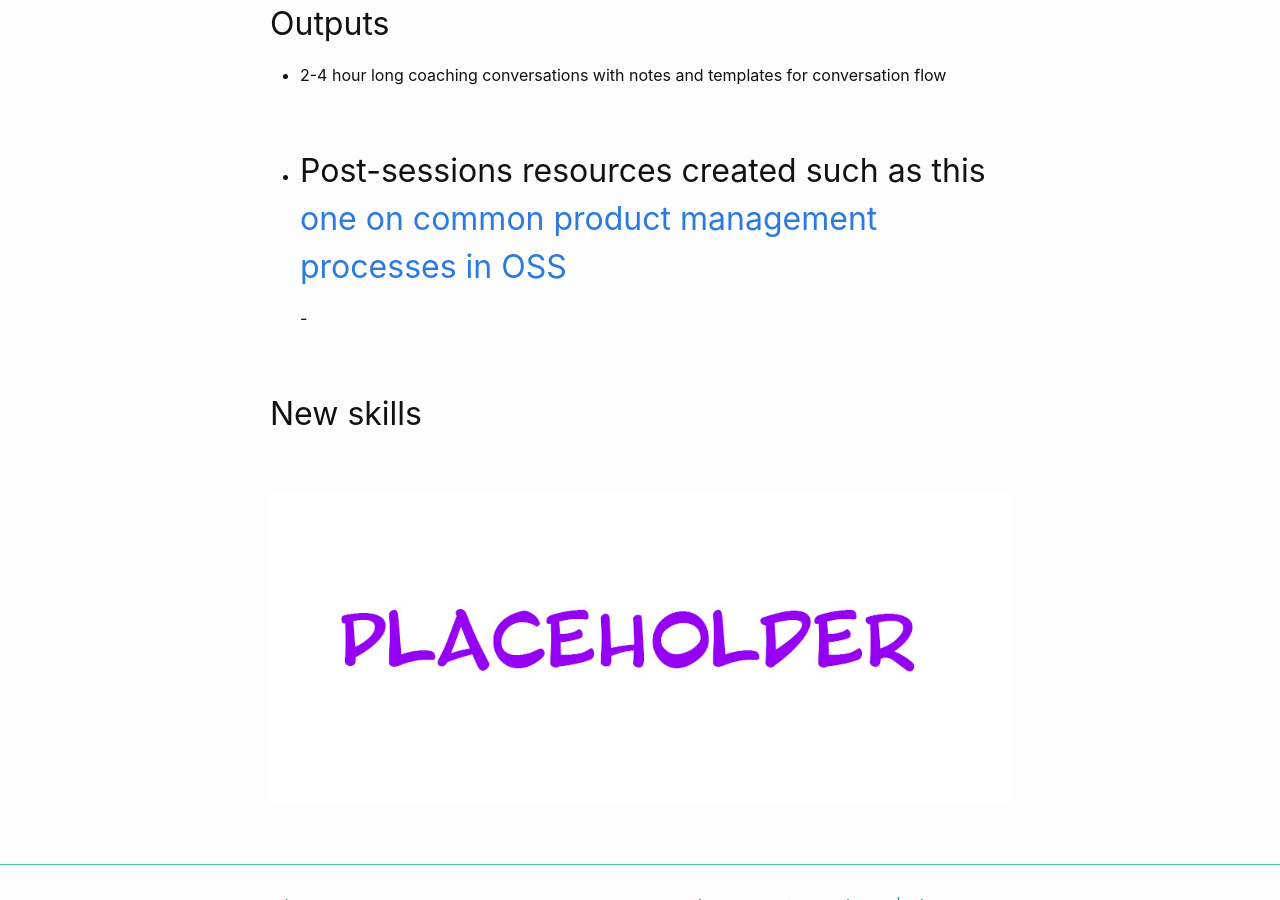
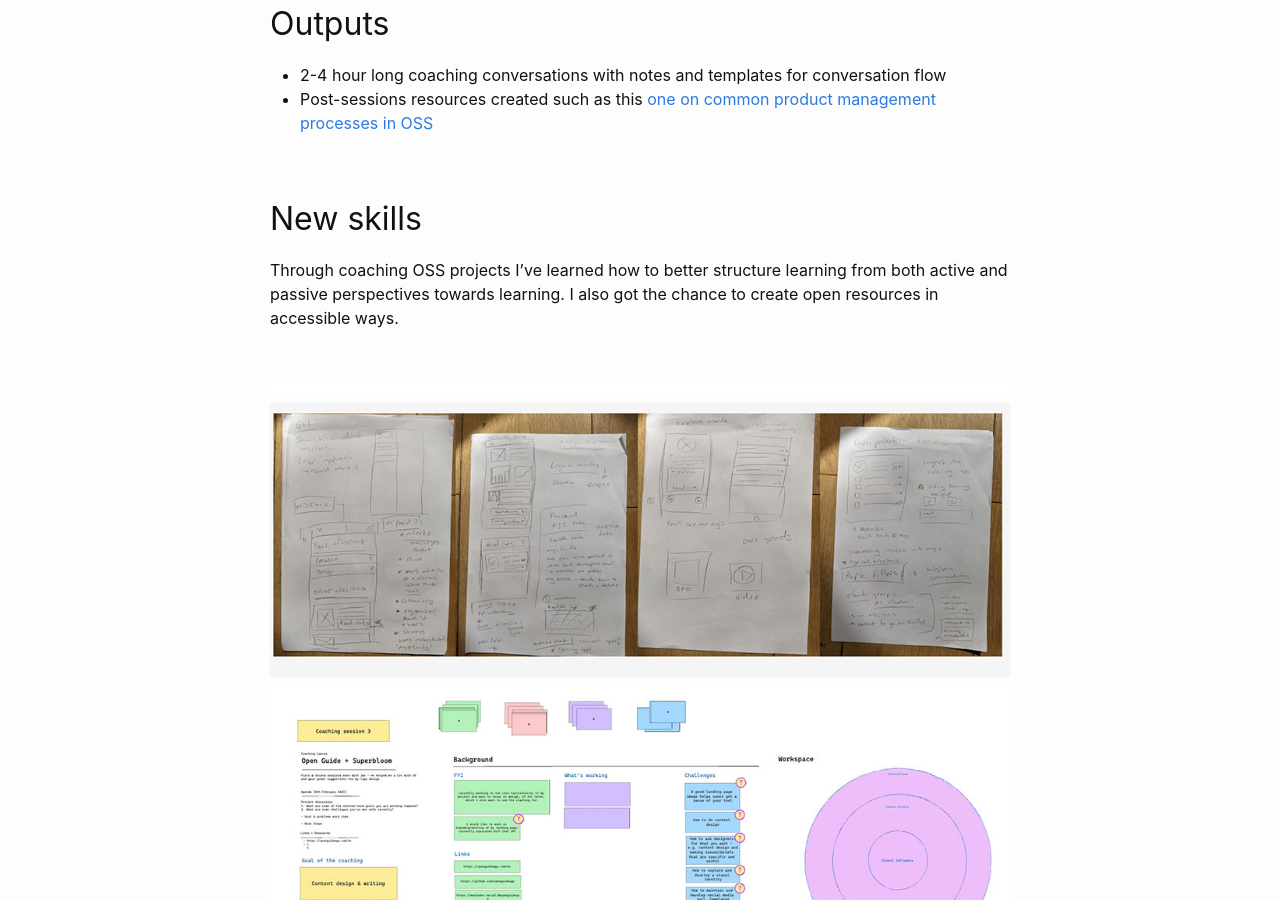
Before and after one commit to Erioldoesdesign/erioldoesdesign.github.io, a Jekyll site: the page built from _posts/2023-11-20-PF-coaching.md, in a window 1280 px wide and 900 px high, scrolled down 1118 px. Built offline with Jekyll 4.4.1, drawn with Linux system fonts in a browser that asks for light colours.

Commit message:
added PTF page

```diff
--- a/_posts/2023-11-20-PF-coaching.md
+++ b/_posts/2023-11-20-PF-coaching.md
@@ -24,14 +24,16 @@ Many of our coached projects go on to speak highley of coaching as an experience
 ## Outputs
 - 2-4 hour long coaching conversations with notes and templates for conversation flow
 - Post-sessions resources created such as this [one on common product management processes in OSS](https://design.penpot.app/#/workspace/76981dd7-ec3b-802f-8001-8fbdcb434663/af8aaf7c-05e6-8124-8003-b829a4dc7bea?page-id=af8aaf7c-05e6-8124-8003-b829a4dc7beb)
--
--
 
 
 ## New skills
 
+Through coaching OSS projects I've learned how to better structure learning from both active and passive perspectives towards learning.
+I also got the chance to create open resources in accessible ways.
 
 
 <br />
 
-![XX](https://raw.githubusercontent.com/Erioldoesdesign/erioldoesdesign.github.io/master/images/950x400.jpg "XX")
+![Sketches of UI for one of the prototype fund projects](https://raw.githubusercontent.com/Erioldoesdesign/erioldoesdesign.github.io/master/images/PTF-1-950x400.jpg "Sketches of UI for one of the prototype fund projects")
+![An example of a coaching prep board](https://raw.githubusercontent.com/Erioldoesdesign/erioldoesdesign.github.io/master/images/PTF-2-950x400.jpg "An example of a coaching prep board")
+![A screenshot of open product management resources](https://raw.githubusercontent.com/Erioldoesdesign/erioldoesdesign.github.io/master/images/PTF-3-950x400.jpg "A screenshot of open product management resources")
```
Also changed, not shown: portfolio.md (+1 -1 lines).
